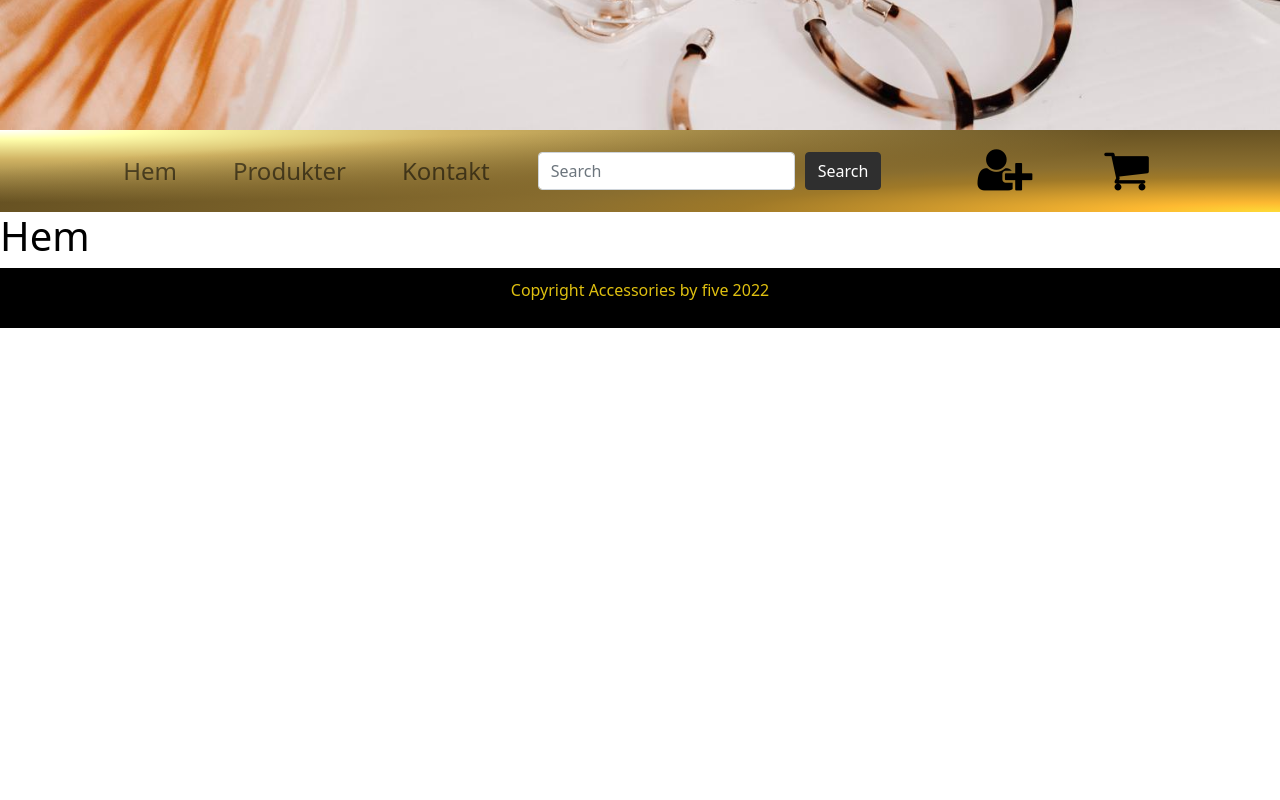
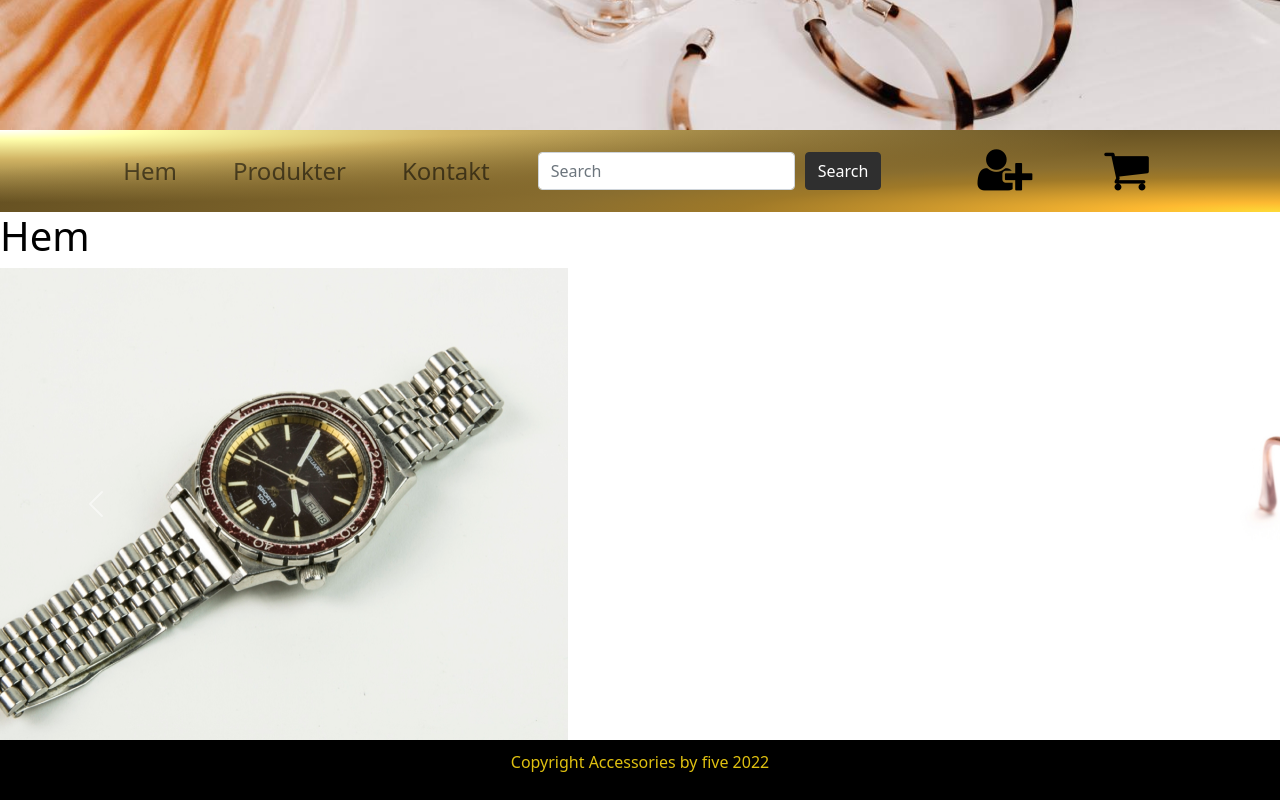
Before and after one commit to svantejonssonITHS/JavaScript-med-Ramverk-Laboration-3, a Vue app in the folder project/: page /categories in a window 1280 px wide. Shown: the part 601-1401 px from the top of the page. Before the commit the page ends 929 px from the top, so only its background shows below. Built offline with nearby package versions, Linux system fonts and the light colour scheme.

Commit message:
Working on carousel component, added images

```diff
--- a/project/src/components/Carousel.vue
+++ b/project/src/components/Carousel.vue
@@ -0,0 +1,78 @@
+<template>
+	<div id="carouselExampleControls" class="carousel slide" data-bs-ride="carousel">
+		<div class="carousel-inner">
+			<div class="carousel-item active">
+				<img
+					src="../../assets/products/032cbc00-e00c-46b5-8a37-88ac7bd66d96/0.jpg"
+					class="d-block w-100"
+					alt="watch"
+				/>
+			</div>
+			<div class="carousel-item">
+				<img
+					src="../../assets/products/0cd2edc6-cbfa-440b-9c09-1c569042c69b/0.jpg"
+					class="d-block w-100"
+					alt="sun glasses"
+				/>
+			</div>
+			<div class="carousel-item">
+				<img
+					src="../../assets/products/2029ce36-b763-4856-8a6b-dc79d2f0a8c6/0.jpg"
+					class="d-block w-100"
+					alt="wallet brown"
+				/>
+			</div>
+			<div class="carousel-item">
+				<img
+					src="../../assets/products/23a1cdad-9c66-49ba-aacf-01e43c9ce869/0.jpg"
+					class="d-block w-100"
+					alt="wallet black"
+				/>
+			</div>
+			<div class="carousel-item">
+				<img
+					src="../../assets/products/4ab4db67-9614-4908-b563-63cf42585749/0.jpg"
+					class="d-block w-100"
+					alt="watch black"
+				/>
+			</div>
+			<div class="carousel-item">
+				<img
+					src="../../assets/products/59555930-be69-466f-91dc-2f564c26cc4b/0.jpg"
+					class="d-block w-100"
+					alt="earrings"
+				/>
+			</div>
+			<div class="carousel-item">
+				<img
+					src="../../assets/products/681ba08e-10cc-4ac4-94c2-53b8f6f3d7f0/0.jpg"
+					class="d-block w-100"
+					alt="watch on arm"
+				/>
+			</div>
+		</div>
+		<button
+			class="carousel-control-prev"
+			type="button"
+			data-bs-target="#carouselExampleControls"
+			data-bs-slide="prev"
+		>
+			<span class="carousel-control-prev-icon" aria-hidden="true"></span>
+			<span class="visually-hidden">Previous</span>
+		</button>
+		<button
+			class="carousel-control-next"
+			type="button"
+			data-bs-target="#carouselExampleControls"
+			data-bs-slide="next"
+		>
+			<span class="carousel-control-next-icon" aria-hidden="true"></span>
+			<span class="visually-hidden">Next</span>
+		</button>
+	</div>
+</template>
+<style lang="scss">
+	img {
+		max-width: 50%;
+	}
+</style>
--- a/project/src/views/Home.vue
+++ b/project/src/views/Home.vue
@@ -1,3 +1,12 @@
 <template>
 	<h1>Hem</h1>
+	<Carousel />
 </template>
+<script>
+	import Carousel from '../components/Carousel.vue';
+	export default {
+		components: {
+			Carousel
+		}
+	};
+</script>
```
